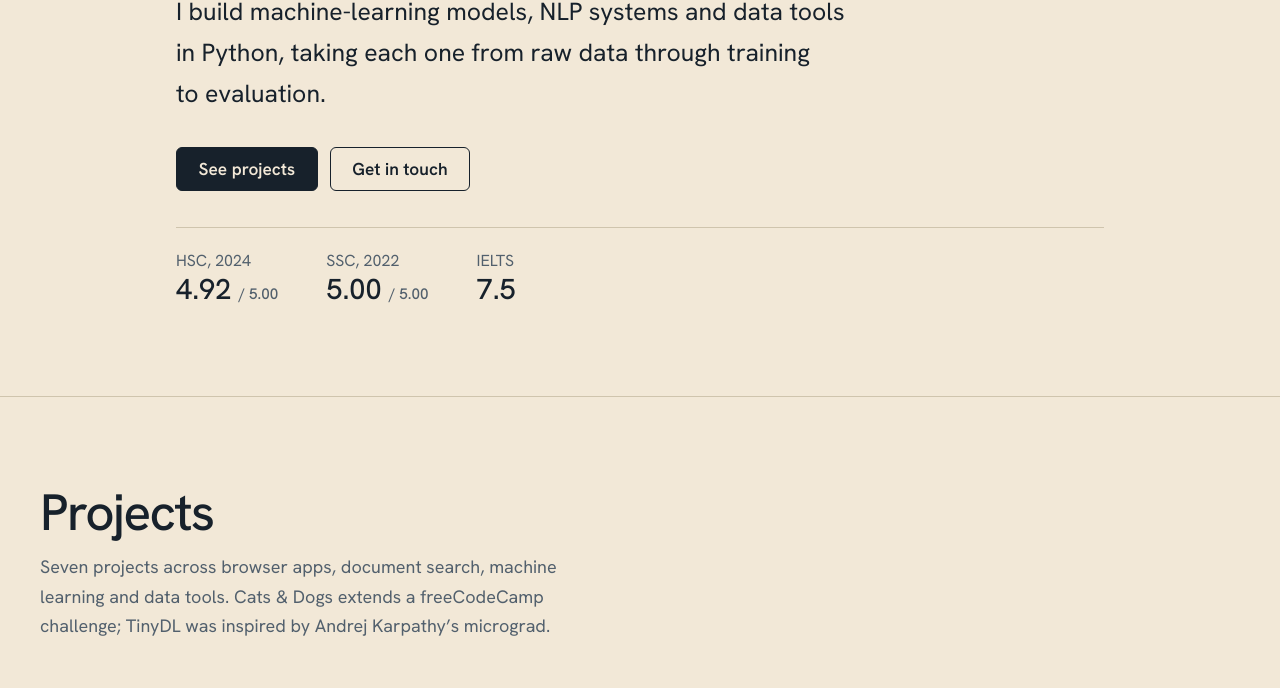
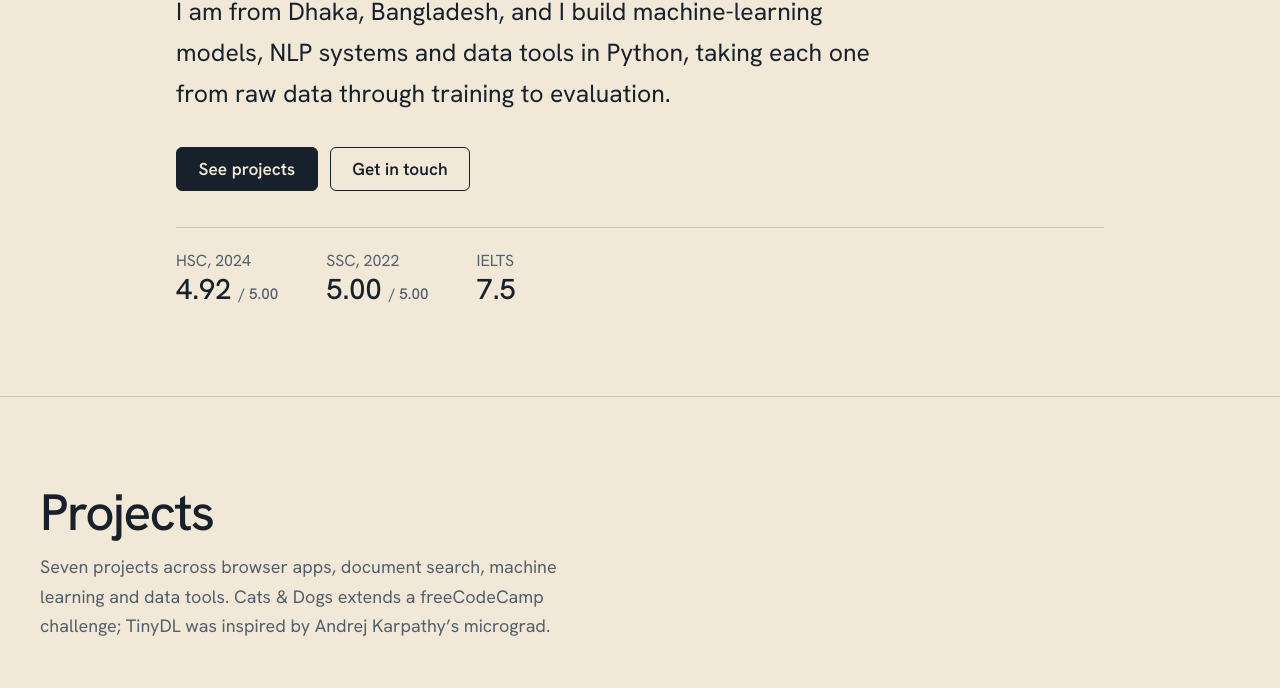
Before and after one commit to raiyan-mahmud-git/raiyan_mahmud, a plain HTML site: page index.html in a window 1280 px wide. Shown: the part 412-1100 px from the top of the page. Drawn offline with Linux system fonts and the light colour scheme.

Commit message:
Update introduction paragraph in index.html

```diff
--- a/index.html
+++ b/index.html
@@ -431,7 +431,7 @@ footer{background:var(--paper)}
     <div class="wrap hero-grid">
       <div>
         <h1 id="hero-title"><span>Raiyan</span><span>Mahmud</span></h1>
-        <p class="lead">I build machine-learning models, NLP systems and data tools in Python, taking each one from raw data through training to evaluation.</p>
+        <p class="lead">I am from Dhaka, Bangladesh, and I build machine-learning models, NLP systems and data tools in Python, taking each one from raw data through training to evaluation.</p>
         <div class="cta">
           <a class="btn btn-solid" href="#projects">See projects</a>
           <a class="btn" href="#contact">Get in touch</a>
```
